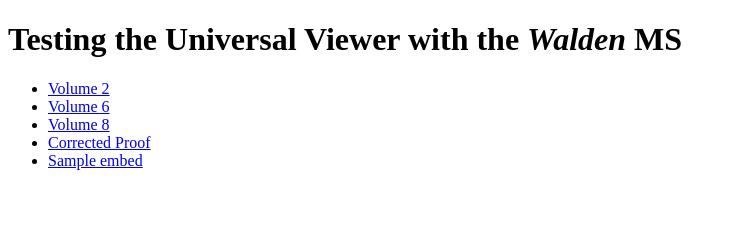
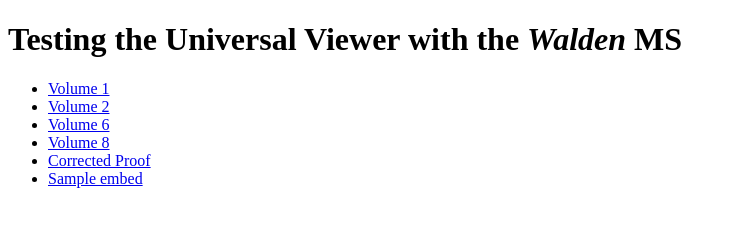
Before and after one commit to cdl-geneseo/waldenms, a plain HTML site: page docs/index.html in a window 1280 px wide. Shown: the whole page, without its empty margins (0-736 px from the left). Drawn offline with Linux system fonts and the light colour scheme.

Commit message:
add volume 1 to toc

```diff
--- a/docs/index.html
+++ b/docs/index.html
@@ -4,6 +4,7 @@
     <h1>Testing the Universal Viewer with the <em>Walden</em> MS</h1>
     <body>
         <ul>
+            <li><a href="https://cdl-geneseo.github.io/waldenms/walden1.html">Volume 1</a></li>
             <li><a href="https://cdl-geneseo.github.io/waldenms/walden2.html">Volume 2</a></li>
             <li><a href="https://cdl-geneseo.github.io/waldenms/walden6.html">Volume 6</a></li>
             <li><a href="https://cdl-geneseo.github.io/waldenms/walden8.html">Volume 8</a></li>
```
